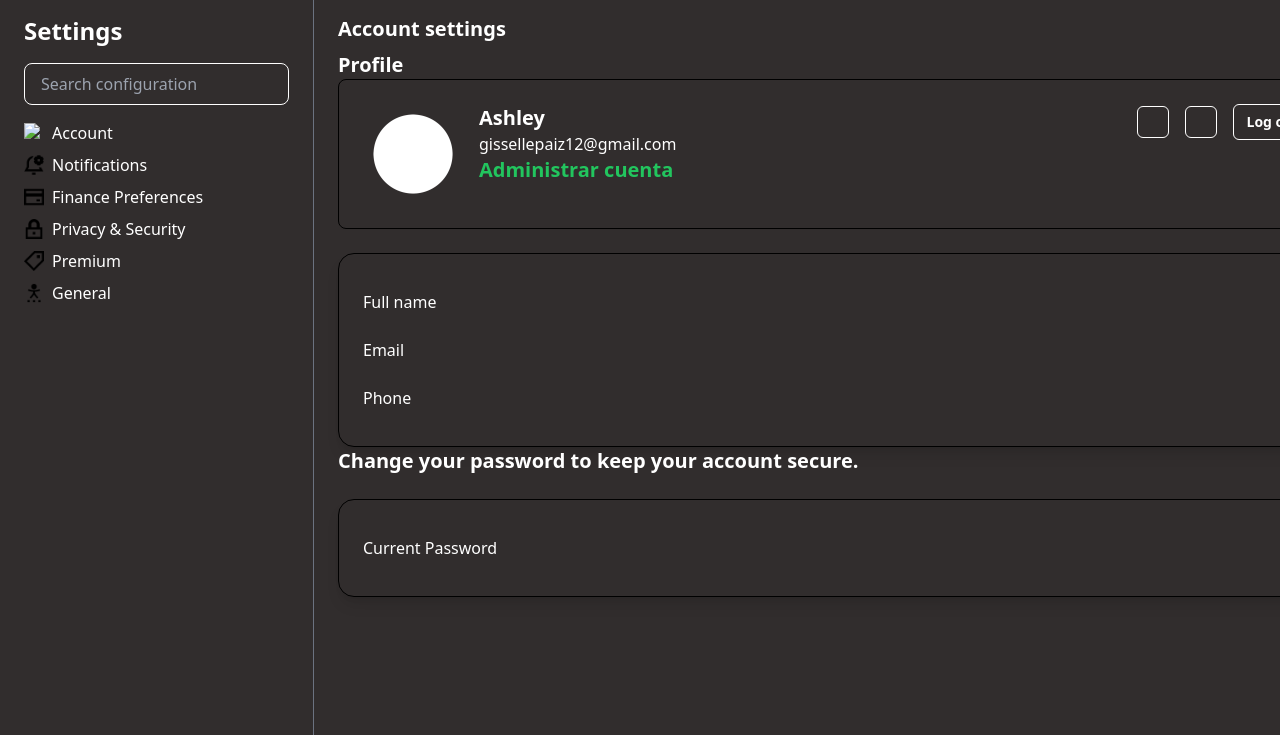
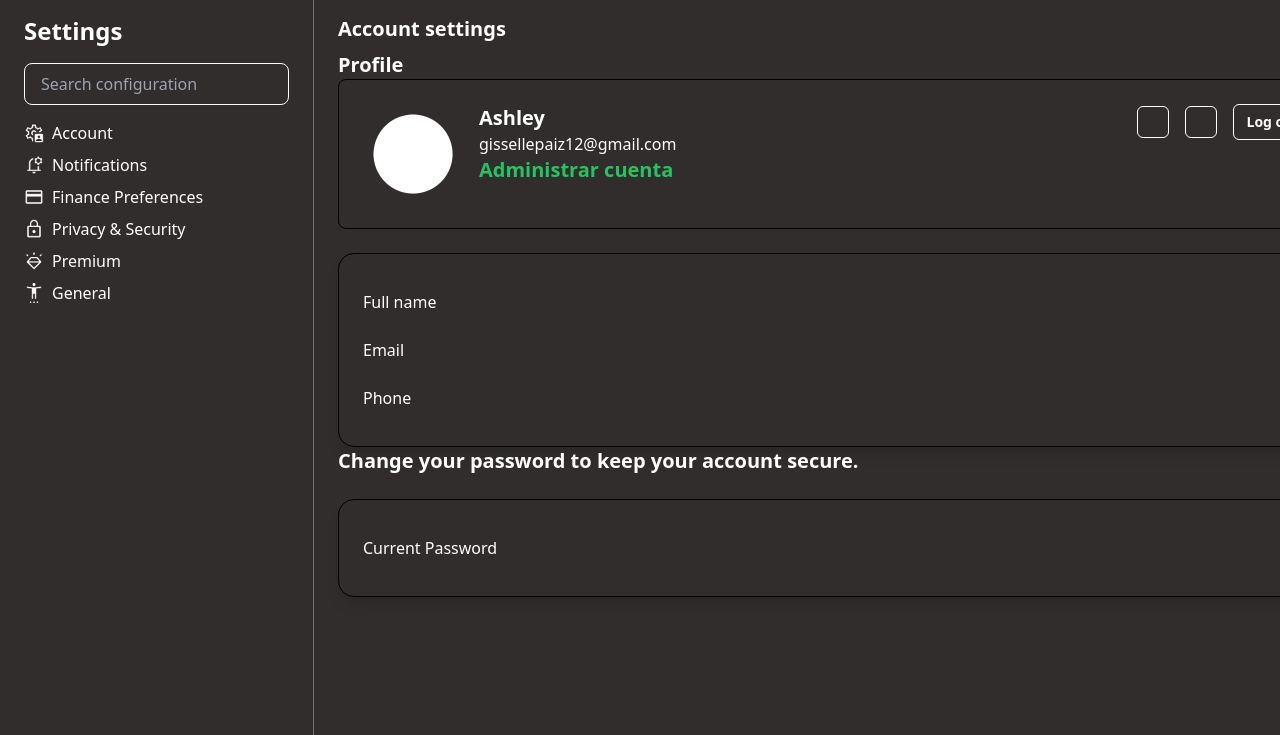
Before and after one commit to JavierSGonzalez/Payvo, a plain HTML site: page Settings/index.html in a window 1280 px wide. Shown: the part 65-800 px from the top of the page. Drawn offline with nearby package versions, Linux system fonts and the light colour scheme.

Commit message:
settings

```diff
--- a/Settings/index.html
+++ b/Settings/index.html
@@ -42,36 +42,36 @@
       placeholder="Search configuration"
       class="w-50 px-4 py-2 bg-[#312D2D] text-white border border-white rounded-lg placeholder-gray-400 focus:outline-none focus: ring-white ">
     </div>
-
-
 <div class="space-y-2 mt-4">
   <div class="flex items-center text-white">
-    <img src="User-Setting-Bolt-Nut--Streamline-Sharp.png" alt="Account icon" class="w-5 h-5 mr-2">
+    <img src="settings_account_box_60dp_FFFFFF_FILL0_wght400_GRAD0_opsz48.png" alt="Account icon" class="w-5 h-5 mr-2">
     <p>Account</p>
   </div>
 
+
+
   <div class="flex items-center text-white">
-    <img src="Alarm-Setting-Gear--Streamline-Sharp-Remix.png" alt="Notifications icon" class="w-5 h-5 mr-2">
+    <img src="notification_settings_60dp_FFFFFF_FILL0_wght400_GRAD0_opsz48.png" alt="Notifications icon" class="w-5 h-5 mr-2">
     <p>Notifications</p>
   </div>
 
   <div class="flex items-center text-white">
-    <img src="Credit-Card-1--Streamline-Sharp-Remix.png" alt="Finance Preferences icon" class="w-5 h-5 mr-2">
+    <img src="credit_card_60dp_FFFFFF_FILL0_wght400_GRAD0_opsz48.png" alt="Finance Preferences icon" class="w-5 h-5 mr-2">
     <p>Finance Preferences</p>
   </div>
 
   <div class="flex items-center text-white">
-    <img src="Padlock-Square-1--Streamline-Sharp-Remix.png" alt="Privacy & Security icon" class="w-5 h-5 mr-2">
+    <img src="lock_60dp_FFFFFF_FILL0_wght400_GRAD0_opsz48.png" alt="Privacy & Security icon" class="w-5 h-5 mr-2">
     <p>Privacy & Security</p>
   </div>
 
   <div class="flex items-center text-white">
-    <img src="Tag--Streamline-Sharp-Remix.png" alt="Premium icon" class="w-5 h-5 mr-2">
+    <img src="diamond_shine_60dp_FFFFFF_FILL0_wght400_GRAD0_opsz48.png" alt="Premium icon" class="w-5 h-5 mr-2">
     <p>Premium</p>
   </div>
 
   <div class="flex items-center text-white">
-    <img src="Accessibility-Settings-Options--Streamline-Sharp.png" alt="General icon" class="w-5 h-5 mr-2">
+    <img src="settings_accessibility_60dp_FFFFFF_FILL0_wght400_GRAD0_opsz48.png" alt="General icon" class="w-5 h-5 mr-2">
       <p>General</p>
     </div>
   </div>
@@ -185,7 +185,7 @@
             <h3 class="text-lg font-semibold text-white mb-3">Síguenos</h3>
             <div class="flex space-x-4">
                 <div class="flex space-x-4">
-                    <a href="#"><img src="settings_account_box_60dp_FFFFFF_FILL0_wght400_GRAD0_opsz48.png" alt="Facebook" class="h-8 w-8"></a>
+                    <a href="#"><img src="https://img.icons8.com/ios-filled/50/ffffff/facebook-new.png" alt="Facebook" class="h-8 w-8"></a>
                     <a href="#"><img src="https://img.icons8.com/ios-filled/50/ffffff/instagram-new.png" alt="Instagram" class="h-8 w-8"></a>
                     <a href="#"><img src="https://img.icons8.com/ios-filled/50/ffffff/twitter.png" alt="Twitter" class="h-8 w-8"></a>
                     <a href="#"><img src="https://img.icons8.com/ios-filled/50/ffffff/tiktok.png" alt="TikTok" class="h-8 w-8"></a>
```
Also changed, not shown: Settings/Accessibility-Settings-Options--Streamline-Sharp.png (deleted), Settings/Alarm-Setting-Gear--Streamline-Sharp-Remix.png (deleted), Settings/Credit-Card-1--Streamline-Sharp-Remix.png (deleted), Settings/Padlock-Square-1--Streamline-Sharp-Remix.png (deleted), Settings/Tag--Streamline-Sharp-Remix.png (deleted), Settings/credit_card_60dp_FFFFFF_FILL0_wght400_GRAD0_opsz48.png (added), Settings/diamond_shine_60dp_FFFFFF_FILL0_wght400_GRAD0_opsz48.png (added), Settings/lock_60dp_FFFFFF_FILL0_wght400_GRAD0_opsz48.png (added), Settings/notification_settings_60dp_FFFFFF_FILL0_wght400_GRAD0_opsz48.png (added), Settings/settings_accessibility_60dp_FFFFFF_FILL0_wght400_GRAD0_opsz48.png (added).
